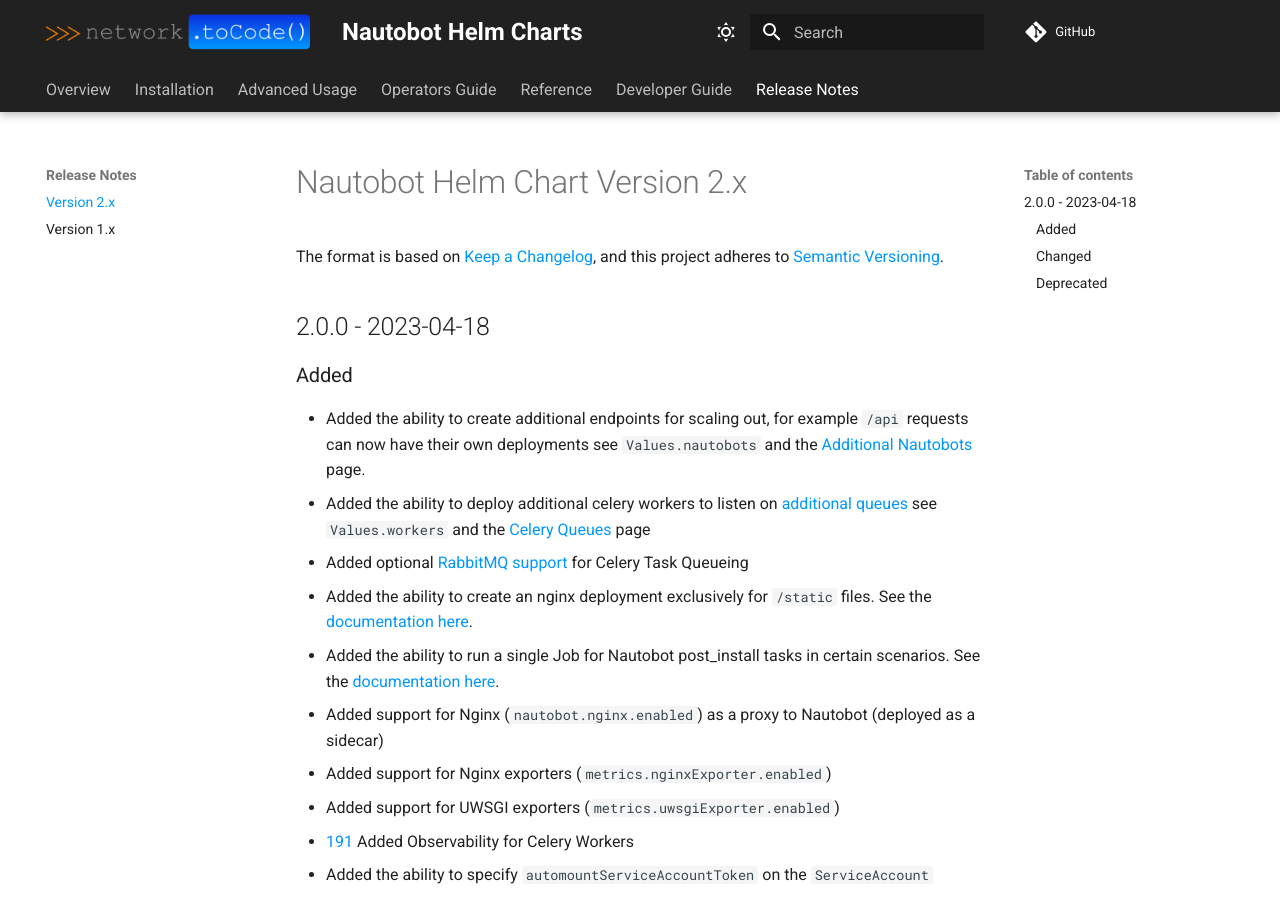
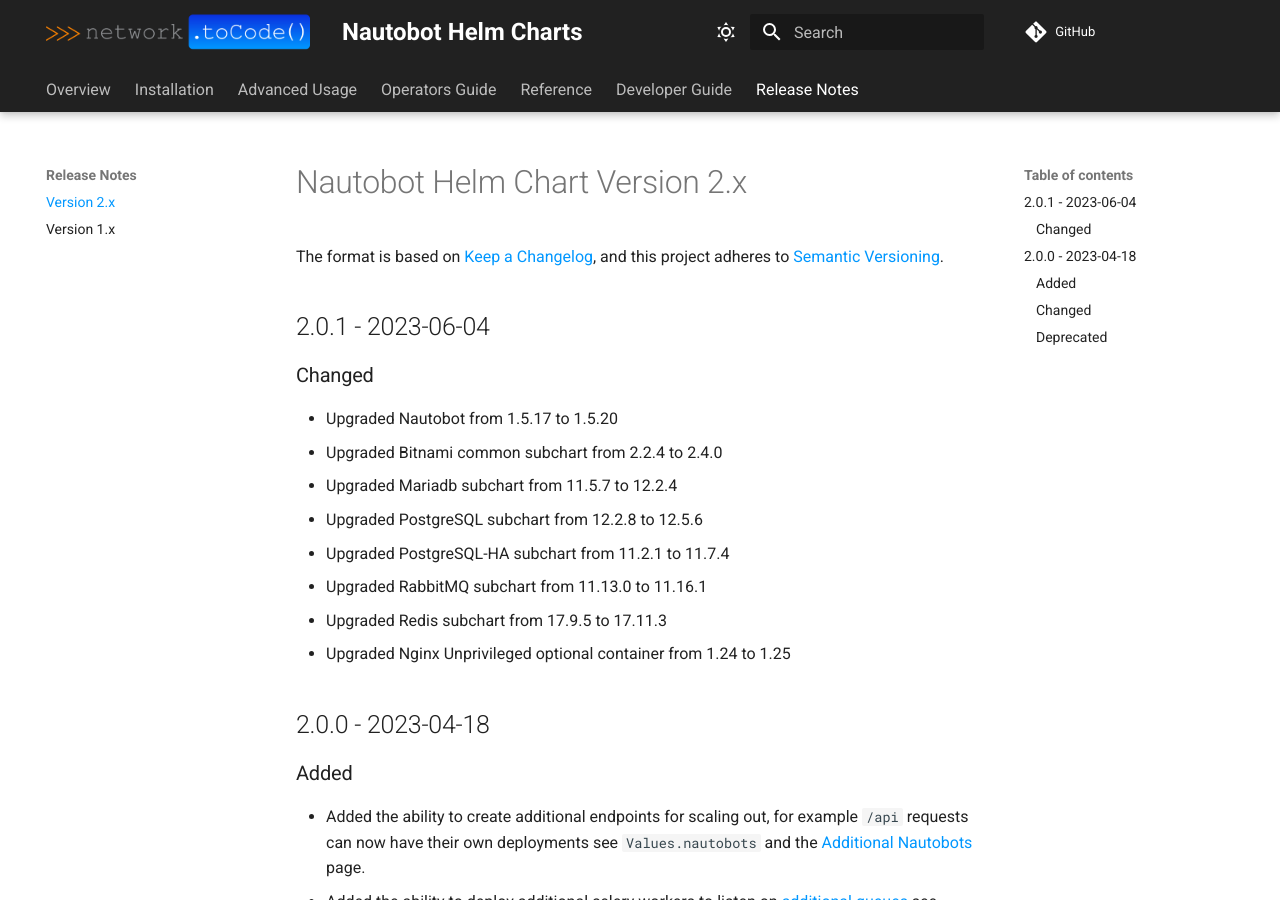
Before and after one commit to nautobot/helm-charts, an MkDocs documentation site: the page built from docs/release-notes/version-2.x.md, in a window 1280 px wide and 900 px high. Built offline with MkDocs 1.6.1 and Material for MkDocs 9.7.7, drawn with Linux system fonts in a browser that asks for light colours; comment, search, counter and statistics services are not loaded.

Commit message:
Changelog

```diff
--- a/docs/release-notes/version-2.x.md
+++ b/docs/release-notes/version-2.x.md
@@ -2,6 +2,19 @@
 
 The format is based on [Keep a Changelog](https://keepachangelog.com/en/1.0.0/),
 and this project adheres to [Semantic Versioning](https://semver.org/spec/v2.0.0.html).
+
+## 2.0.1 - 2023-06-04
+
+### Changed
+
+* Upgraded Nautobot from 1.5.17 to 1.5.20
+* Upgraded Bitnami common subchart from 2.2.4 to 2.4.0
+* Upgraded Mariadb subchart from 11.5.7 to 12.2.4
+* Upgraded PostgreSQL subchart from 12.2.8 to 12.5.6
+* Upgraded PostgreSQL-HA subchart from 11.2.1 to 11.7.4
+* Upgraded RabbitMQ subchart from 11.13.0 to 11.16.1
+* Upgraded Redis subchart from 17.9.5 to 17.11.3
+* Upgraded Nginx Unprivileged optional container from 1.24 to 1.25
 
 ## 2.0.0 - 2023-04-18
 
```
